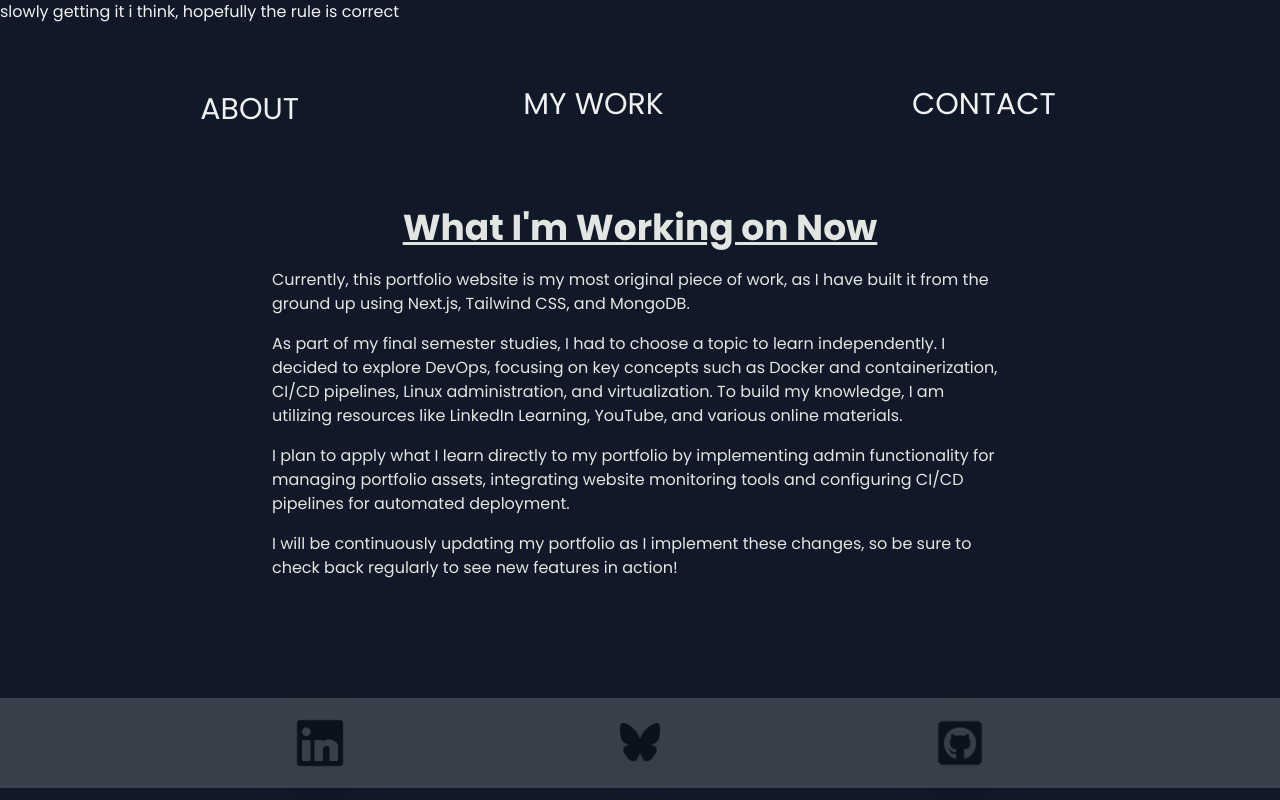
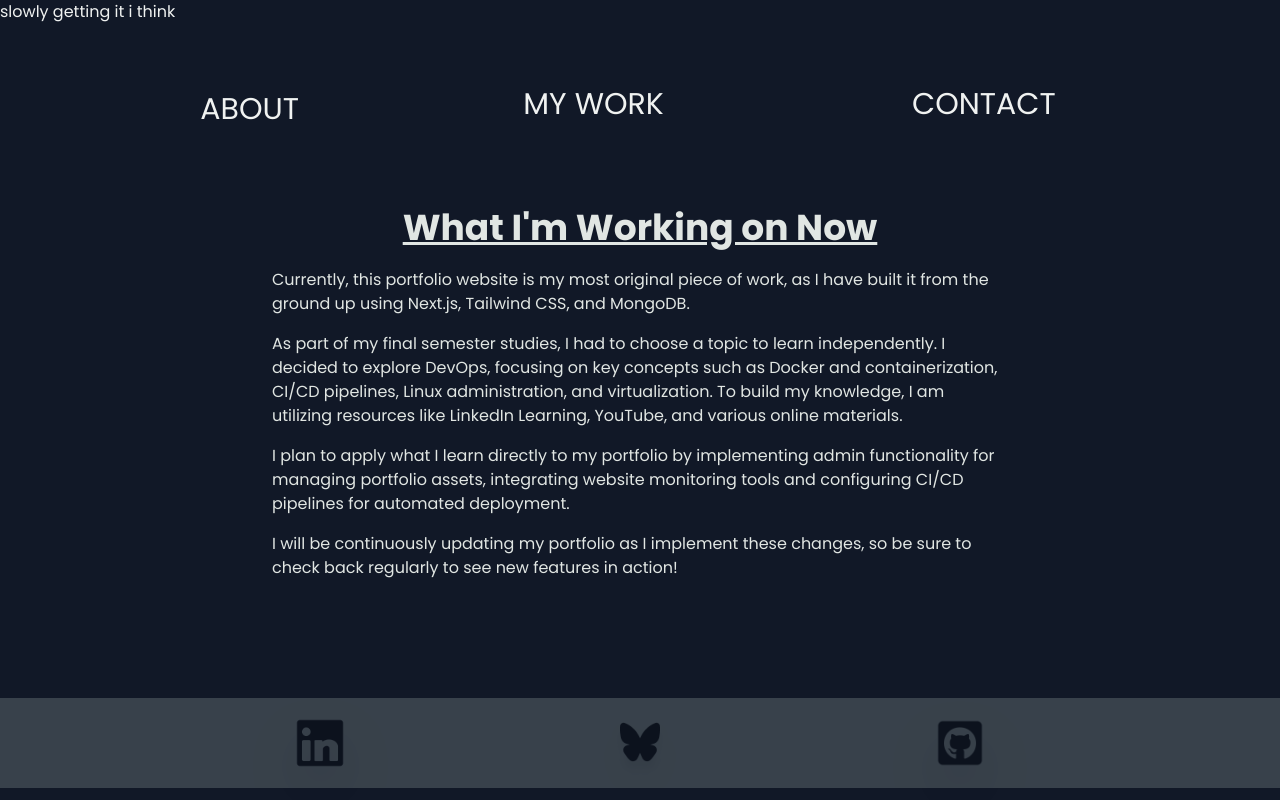
Before and after one commit to Dmaur/finalProject_Portfolio, a Next.js app: page / in a window 1280 px wide. Built offline with nearby package versions, Linux system fonts and the light colour scheme; no server answers; the database is empty.

Commit message:
Remove redundant text from Home component

```diff
--- a/src/app/page.tsx
+++ b/src/app/page.tsx
@@ -9,7 +9,7 @@ export default async function Home() {
 
   return (
     <>
-    slowly getting it i think, hopefully the rule is correct
+    slowly getting it i think
       <Landing projects={projects}/>
 
 
```
